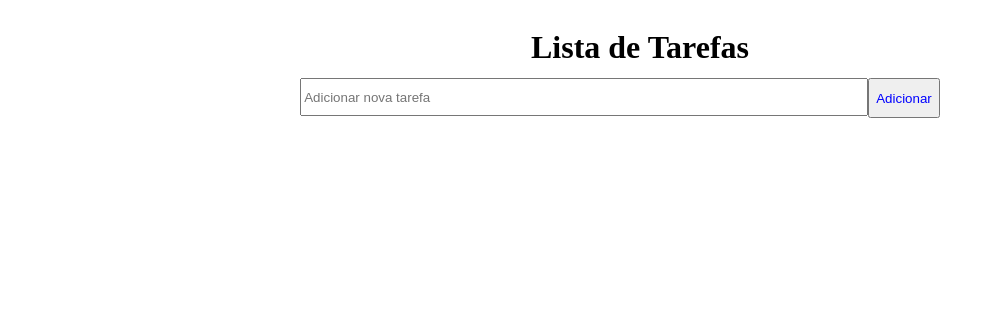
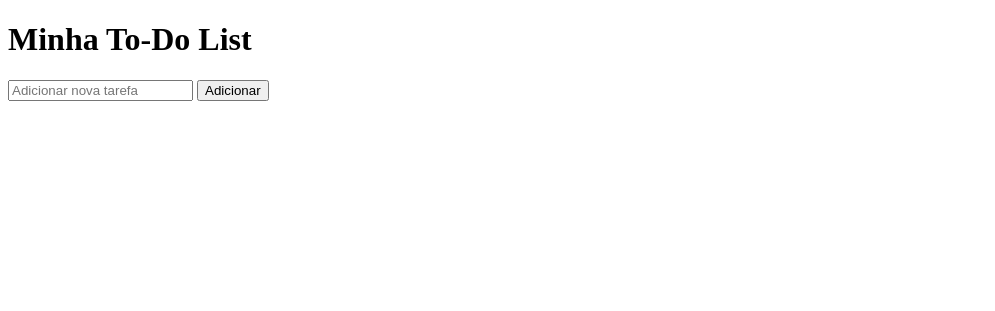
Before and after one commit to rafszzq/to-do, a plain HTML site: page index.html in a window 1280 px wide. Shown: the whole page, without its empty margins (0-995 px from the left). Drawn offline with Linux system fonts and the light colour scheme.

Commit message:
Update index.html

```diff
--- a/index.html
+++ b/index.html
@@ -1,20 +1,18 @@
-  <!DOCTYPE html>
-<html lang="en">
+<!DOCTYPE html>
+<html>
 <head>
-    <meta charset="UTF-8">
-    <meta name="viewport" content="width=device-width, initial-scale=1.0">
-   <link rel="stylesheet" type="text/css" href="style.css"/>
-    <title>Lista de Tarefas</title>
+    <title>Minha To-Do List</title>
+    <link rel="stylesheet" type="text/css" href="style.css">
 </head>
 <body>
-    <div id="todo-list">
-        <h1>Lista de Tarefas</h1>
-    </div>
-    <div class="lista">
-        <input type="text" id="task" placeholder="Adicionar nova tarefa">
-        <button  class="button"onclick="addTask()">Adicionar</button>
-        <ul id="tasks">
+    <h1>Minha To-Do List</h1>
+    <div class="todo-container">
+        <input type="text" class="task" id="taskInput" placeholder="Adicionar nova tarefa">
+        <button id="addTask">Adicionar</button>
+        <ul id="taskList">
+            <!-- Tarefas serão adicionadas aqui dinamicamente -->
         </ul>
     </div>
+    <script src="script.js"></script>
 </body>
 </html>
```
